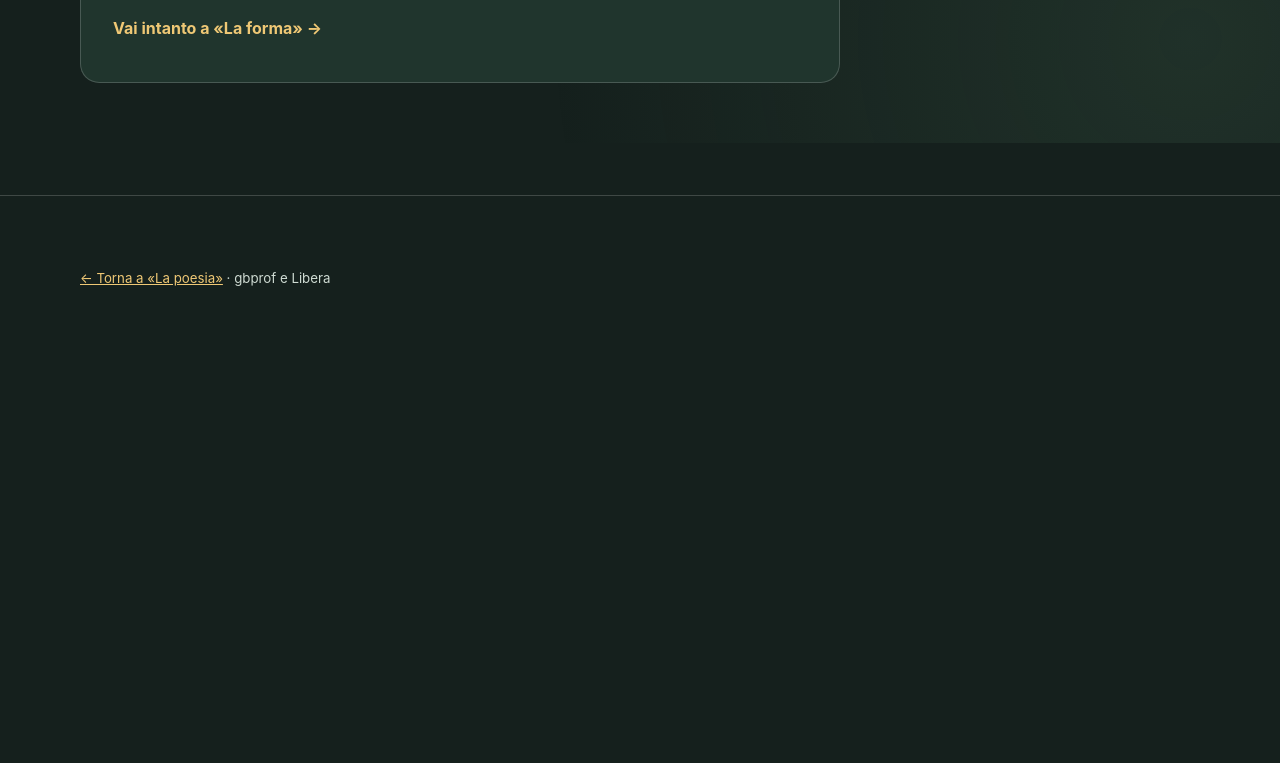
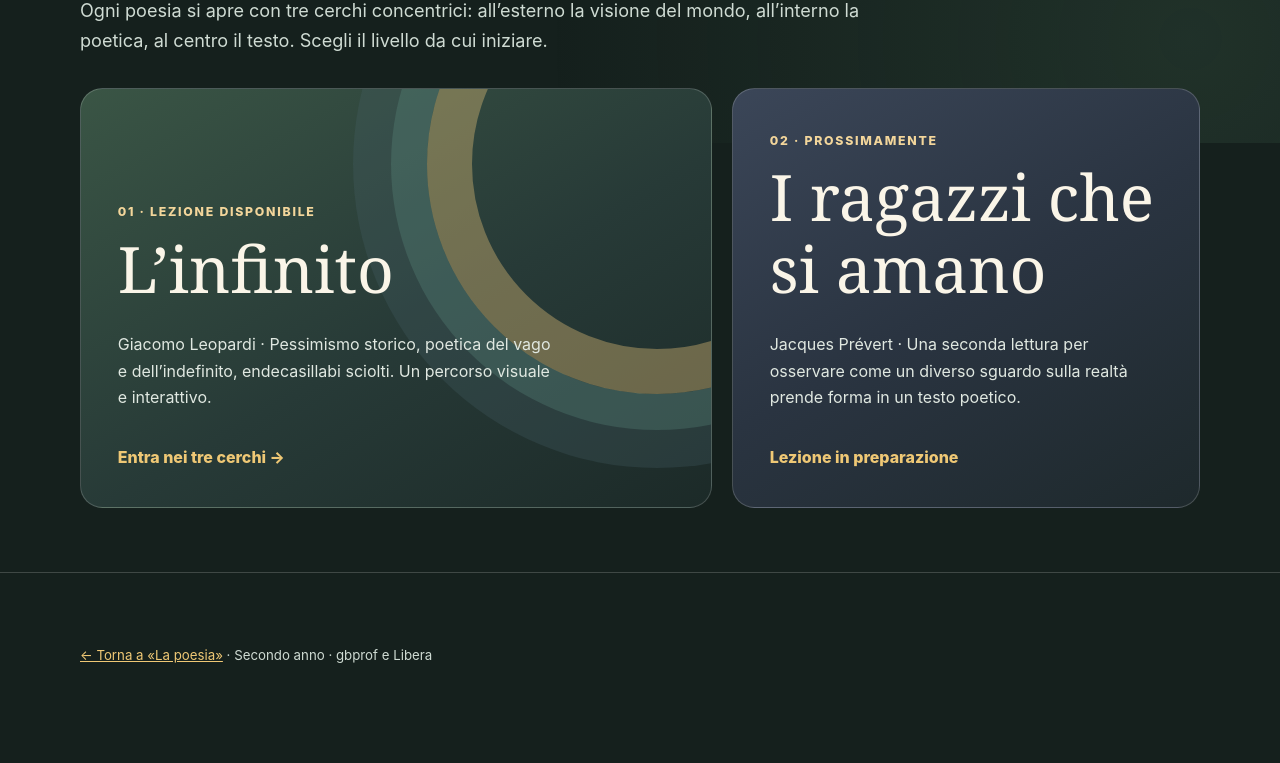
Before and after one commit to gb69prof/II-anno, a website: page Poesia/il-testo/index.html in a window 1280 px wide. Shown: the part 657-1420 px from the top of the page. Before the commit the page ends 1043 px from the top, so only its background shows below. Drawn offline with Linux system fonts and the light colour scheme.

Commit message:
Poesia: Il testo come indice delle letture, con L'infinito disponibile

```diff
--- a/Poesia/il-testo/index.html
+++ b/Poesia/il-testo/index.html
@@ -1 +1,24 @@
-<!doctype html><html lang="it"><head><meta charset="utf-8"><meta name="viewport" content="width=device-width,initial-scale=1,viewport-fit=cover"><meta name="theme-color" content="#15201d"><meta name="description" content="Il testo · Percorso di poesia del secondo anno"><title>Il testo — La poesia · gbprof</title><link rel="stylesheet" href="../poesia.css"></head><body><a class="skip" href="#contenuto">Vai al contenuto</a><main class="wrap" id="contenuto"><a class="back" href="../index.html">← La poesia</a><header class="hero"><p class="eyebrow">La poesia · Secondo anno</p><h1>Il testo.</h1><p class="intro">Qui incontreremo le poesie, una per una, attraverso la lettura e l’analisi.</p></header><div class="placeholder"><span class="tag">Sezione in preparazione</span><h2>Una pagina da costruire.</h2><p>Questo percorso è pronto per accogliere i materiali delle prossime lezioni. Non abbiamo ancora inserito contenuti.</p><a class="back" href="../la-forma/">Vai intanto a «La forma» →</a></div></main><footer><div class="wrap"><a href="../index.html">← Torna a «La poesia»</a> · gbprof e Libera</div></footer></body></html>
+<!doctype html><html lang="it"><head><meta charset="utf-8"><meta name="viewport" content="width=device-width,initial-scale=1,viewport-fit=cover">
+<meta name="theme-color" content="#15201d"><meta name="description" content="Il testo: leggere e interpretare le poesie passando per forma, immagine del mondo e poetica. Prima lezione: L'infinito.">
+<title>Il testo — La poesia · gbprof</title><link rel="stylesheet" href="../poesia.css"><style>
+.text-library{display:grid;grid-template-columns:1.35fr 1fr;gap:1.25rem;margin-top:2rem}
+.text-card{position:relative;display:flex;flex-direction:column;justify-content:flex-end;min-height:420px;overflow:hidden;border:1px solid var(--line);border-radius:1.4rem;padding:clamp(1.5rem,3vw,2.3rem);text-decoration:none;isolation:isolate;background:linear-gradient(150deg,#3a5545,#273a37 55%,#1c2a28);transition:transform .2s,border-color .2s}
+.text-card:first-child:before{content:"";position:absolute;z-index:-1;width:370px;height:370px;left:55%;top:-155px;border-radius:50%;border:45px solid #debb7766;box-shadow:0 0 0 36px #64978744,0 0 0 74px #48646b44}
+.text-card.next{background:linear-gradient(150deg,#3b4658,#2a3441,#1e292c)}
+.text-card:hover{transform:translateY(-5px);border-color:var(--gold)}
+.text-card h2{font-size:clamp(2.7rem,5vw,4.8rem);margin:.65rem 0}
+.text-card p{max-width:440px;color:#e0e8e1}.text-card .number{color:#f3d69b}
+.text-card .enter{font-weight:800;color:var(--gold);margin-top:1.1rem}
+.topic{margin:3rem 0 1rem;max-width:830px}
+.topic p{color:var(--muted);font-size:1.13rem}
+@media(max-width:750px){.text-library{grid-template-columns:1fr}.text-card{min-height:305px}.text-card:first-child:before{left:63%}}
+</style></head><body>
+<a class="skip" href="#contenuto">Vai al contenuto</a><main class="wrap" id="contenuto"><a class="back" href="../index.html">← La poesia</a>
+<header class="hero"><p class="eyebrow">La poesia / 03 · Il testo</p><h1>Il testo.</h1><p class="intro">Le parole sono il centro. Per interpretarle torniamo alla forma, all’immagine del mondo e alla poetica: tre chiavi, una sola poesia.</p></header>
+<section class="topic"><span class="tag">Il nostro metodo</span><h2>Entrare nel mondo del poeta. Ritornare ai versi.</h2><p>Ogni poesia si apre con tre cerchi concentrici: all’esterno la visione del mondo, all’interno la poetica, al centro il testo. Scegli il livello da cui iniziare.</p></section>
+<section class="text-library" aria-label="Le poesie">
+<a class="text-card" href="./l-infinito/"><span class="number">01 · Lezione disponibile</span><h2>L’infinito</h2><p>Giacomo Leopardi · Pessimismo storico, poetica del vago e dell’indefinito, endecasillabi sciolti. Un percorso visuale e interattivo.</p><span class="enter">Entra nei tre cerchi →</span></a>
+<div class="text-card next"><span class="number">02 · Prossimamente</span><h2>I ragazzi che si amano</h2><p>Jacques Prévert · Una seconda lettura per osservare come un diverso sguardo sulla realtà prende forma in un testo poetico.</p><span class="enter">Lezione in preparazione</span></div>
+</section>
+</main><footer><div class="wrap"><a href="../index.html">← Torna a «La poesia»</a> · Secondo anno · gbprof e Libera</div></footer>
+</body></html>
```
